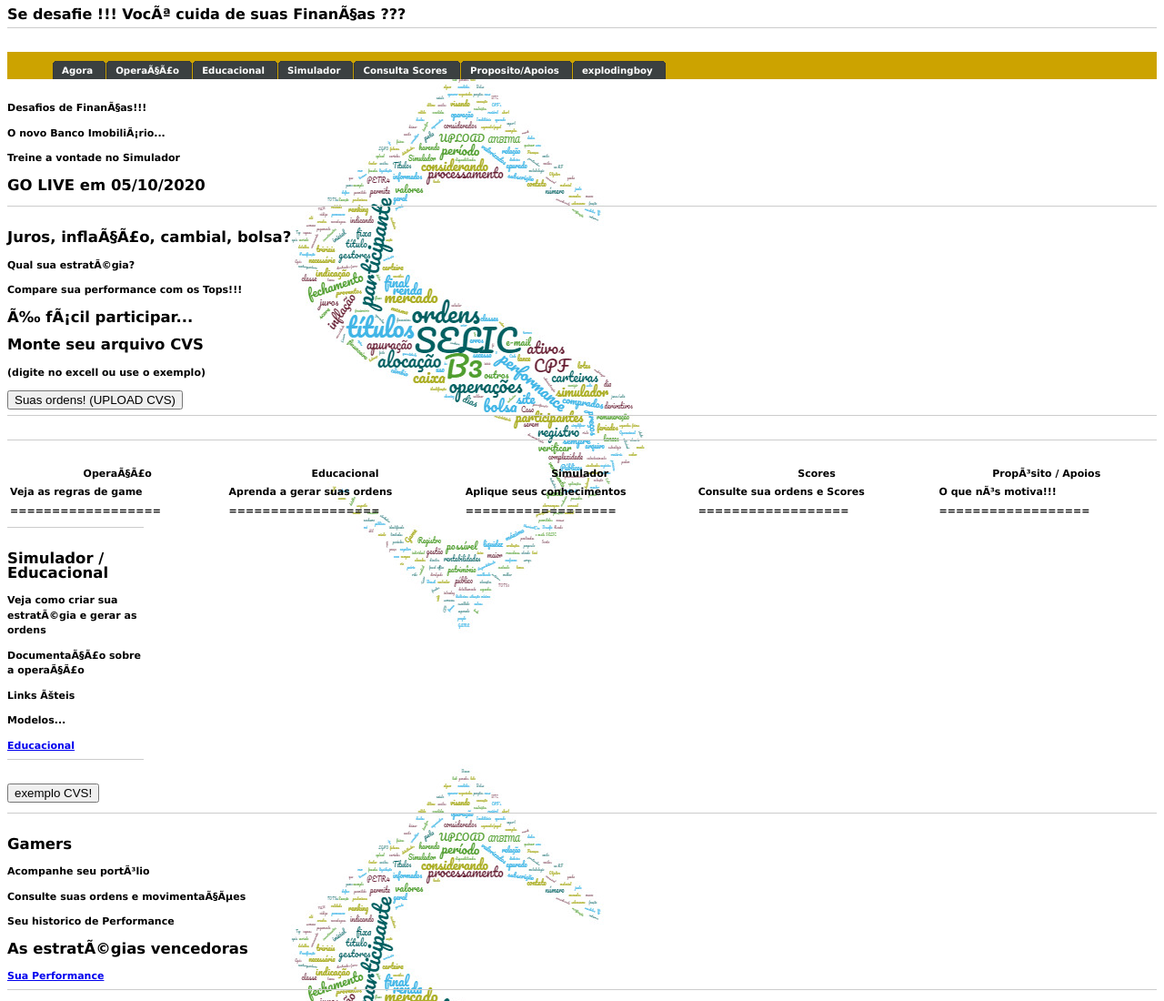
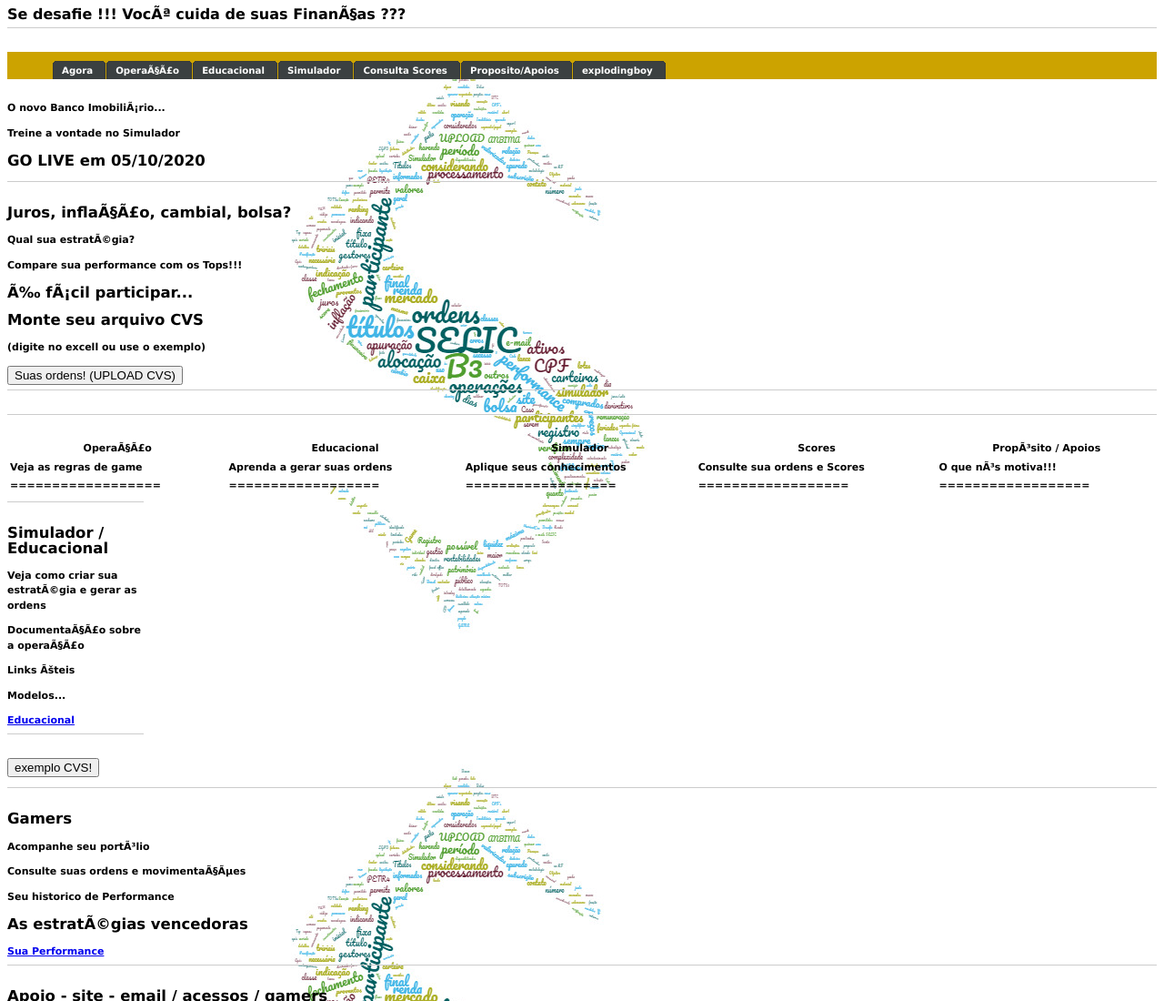
Before and after one commit to barcellos423/nlsgame, a plain HTML site: page index.html in a window 1280 px wide. Shown: the top 1100 px of the page at 91% size. Drawn offline with Linux system fonts and the light colour scheme.

Commit message:
Update index.html

```diff
--- a/index.html
+++ b/index.html
@@ -31,7 +31,6 @@
   </style>
 <div>
 	<hr>
-        <p>Desafios de Finanças!!!</p>
         <p>O novo Banco Imobiliário...</p>
         <p>Treine a vontade no Simulador</p>
         <h2>GO LIVE em 05/10/2020</h2>
```
